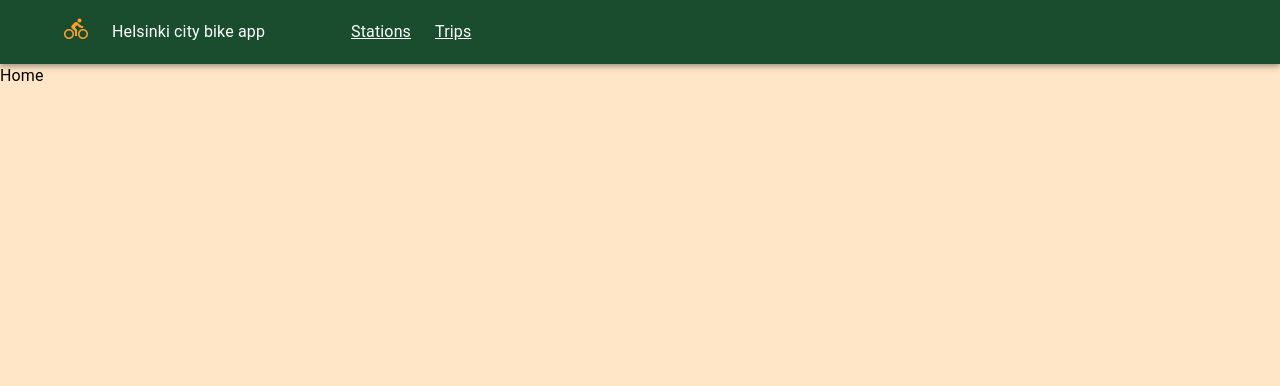
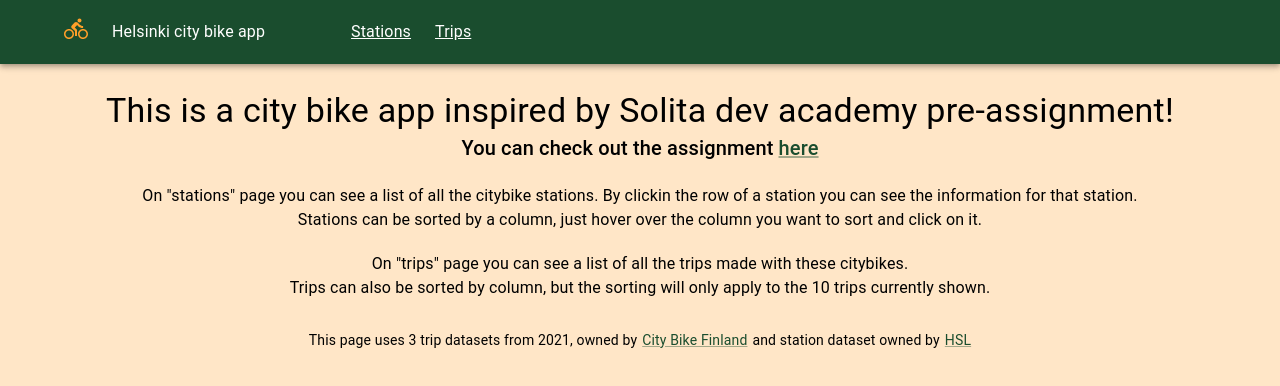
Before and after one commit to OssiSuontausta/pre-assignment, a React (Create React App) app in the folder client/: page / in a window 1280 px wide. Shown: the top 386 px of the page. Built offline with nearby package versions, Linux system fonts and the light colour scheme.

Commit message:
Number of trips now shown on single station view, added description to home view

```diff
--- a/client/src/pages/Home.jsx
+++ b/client/src/pages/Home.jsx
@@ -1,6 +1,45 @@
+import { Box, Typography, Link } from "@mui/material";
+
 const Home = () => {
   return (
-    <div>Home</div>
+    <Box sx={{textAlign: "center", mt: "2%"}}>
+      <Typography variant="h4">
+        This is a city bike app inspired by Solita dev academy pre-assignment!
+      </Typography>
+      <Typography variant="h6">
+        You can check out the assignment
+        <Link sx={{ml: "5px"}} href="https://github.com/solita/dev-academy-2023-exercise">
+        here
+        </Link>
+      </Typography>
+      <Typography variant="body1" sx={{mt: "20px"}}>
+        On "stations" page you can see a list of all the citybike stations.
+        By clickin the row of a station you can see the information for that station.
+      </Typography>
+      <Typography variant="body1">
+        Stations can be sorted by a column,
+        just hover over the column you want to sort and click on it.
+      </Typography>
+      <Typography variant="body1" sx={{mt: "20px"}}>
+        On "trips" page you can see a list of all the trips made with these citybikes.
+      </Typography>
+      <Typography>
+        Trips can also be sorted by column,
+        but the sorting will only apply to the 10 trips currently shown.
+      </Typography>
+      <Typography variant="body2" sx={{mt: "30px"}}>
+        This page uses 3 trip datasets from 2021,
+        owned by
+        <Link sx={{m: "0 5px 0 5px"}} href="https://www.citybikefinland.fi/">
+        City Bike Finland
+        </Link>
+        and station dataset owned by
+        {/* eslint-disable-next-line*/}
+        <Link sx={{ml: "5px"}} href="https://www.avoindata.fi/data/en_GB/dataset/hsl-n-kaupunkipyoraasemat/resource/a23eef3a-cc40-4608-8aa2-c730d17e8902">
+        HSL
+        </Link>
+      </Typography>
+    </Box>
   );
 };
 
--- a/client/src/pages/Station.jsx
+++ b/client/src/pages/Station.jsx
@@ -1,12 +1,15 @@
 import { useParams } from "react-router-dom";
 import { useEffect, useState } from "react";
 import { Card, Box, Typography, Grid, Button } from "@mui/material";
+import MapIcon from "@mui/icons-material/Map";
 import * as stationService from "../services/stationsService";
-import MapIcon from "@mui/icons-material/Map";
+import * as tripsService from "../services/tripsService";
 
 const Station = () => {
 
   const [station, setStation] = useState([]);
+  const [departingTrips, setDepartingTrips] = useState("");
+  const [returningTrips, setReturningTrips] = useState("");
   const params = useParams();
 
   useEffect(() => {
@@ -16,6 +19,18 @@ const Station = () => {
       .then(res => setStation(res))
       .catch(err => console.log(err));
   }, [params]);
+
+  useEffect(() => {
+    const stationName = station.name;
+    tripsService
+      .getDepartingTrips(stationName)
+      .then(res => setDepartingTrips(res))
+      .catch(err => console.log(err));
+    tripsService
+      .getReturningTrips(stationName)
+      .then(res => setReturningTrips(res))
+      .catch(err => console.log(err));
+  }, [station]);
 
   return (
     <Box sx={{
@@ -28,22 +43,31 @@ const Station = () => {
     }}>
       <Card sx={{
         height: "75%",
-        maxWidth: "70%",
-        minWidth: "50%",
+        width: "70%",
         backgroundColor: "#1A4D2E",
         color: "#FF9F29",
         padding: "1%",
         borderRadius: "25px"
       }}>
-        <Grid container spacing={2}>
-          <Grid item xs={12}>
-            <Typography variant="h3">
+        <Grid container spacing={3} alignItems={"center"}>
+          <Grid item xs={12} lg={6}>
+            <Typography variant="h4">
               {station.name}
             </Typography>
           </Grid>
-          <Grid item xs={12}>
+          <Grid item xs={12} lg={6}>
             <Typography variant="h5">
               {station.address}{station.city ? `, ${station.city}` : null}
+            </Typography>
+          </Grid>
+          <Grid item xs={12} lg={6}>
+            <Typography variant="h6">
+                Number of departing trips: {departingTrips}
+            </Typography>
+          </Grid>
+          <Grid item xs={12} lg={6}>
+            <Typography variant="h6">
+                Number of returning trips: {returningTrips}
             </Typography>
           </Grid>
           <Grid item xs={12}>
--- a/client/src/services/tripsService.jsx
+++ b/client/src/services/tripsService.jsx
@@ -6,3 +6,12 @@ export const getAll = (page) => {
   const request = axios.get(`${baseUrl}?page=${page}`);
   return request.then(res => res.data);
 };
+
+export const getDepartingTrips = (station) => {
+  const request = axios.get(`${baseUrl}/departureStation?station=${station}`);
+  return request.then(res => res.data);
+};
+export const getReturningTrips = (station) => {
+  const request = axios.get(`${baseUrl}/returnStation?station=${station}`);
+  return request.then(res => res.data);
+};
```
